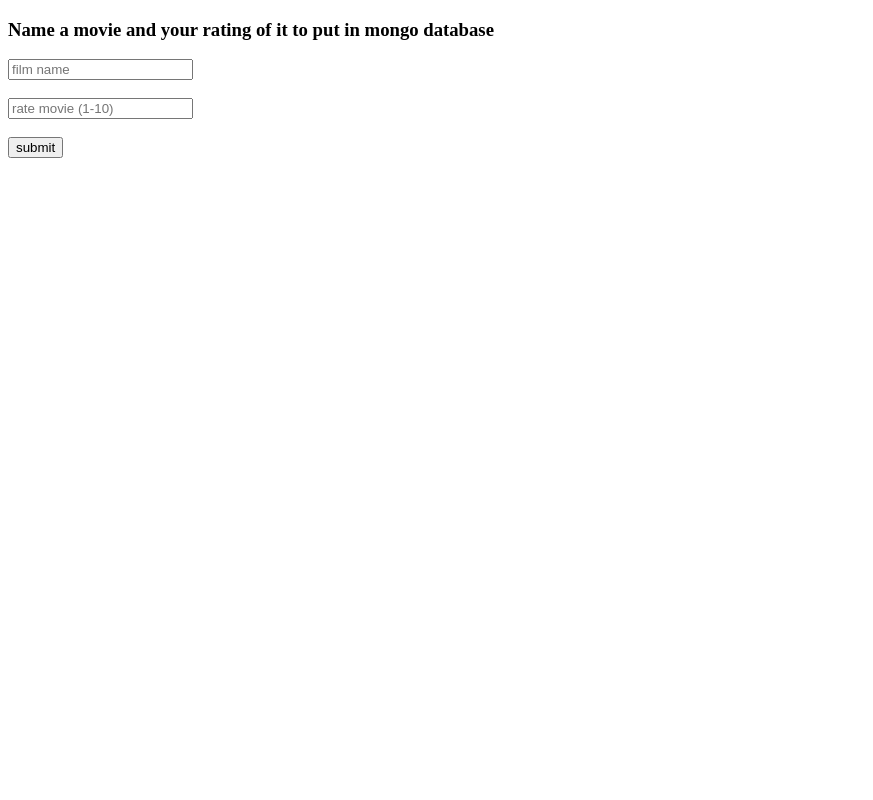
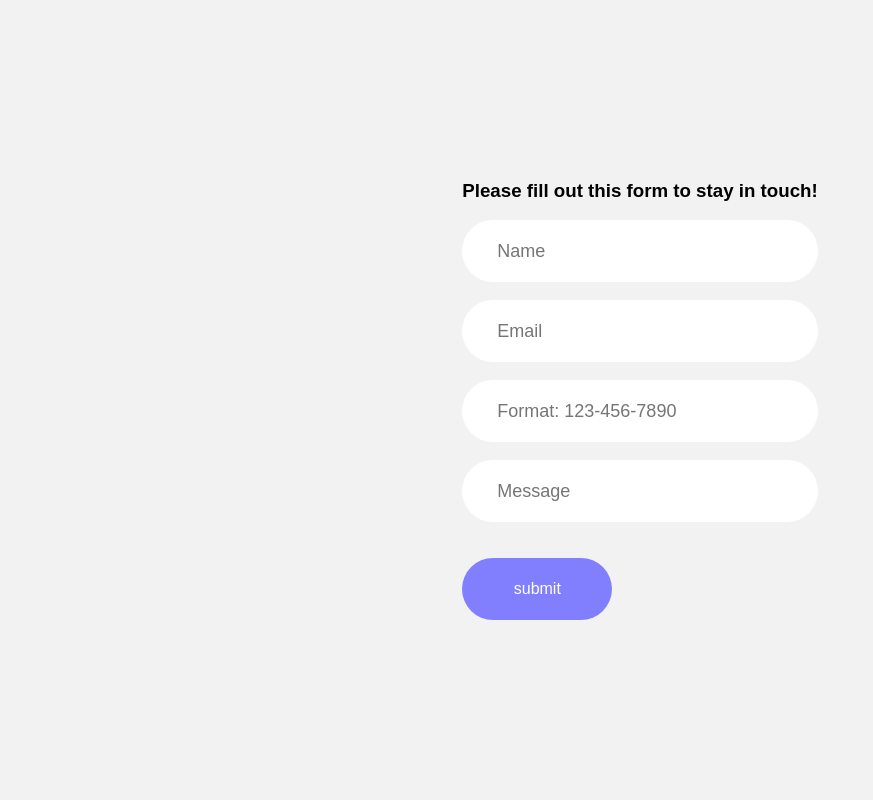
Before and after one commit to bmulaw/mongo-and-flask, a Flask app: template template/form.html in a window 1280 px wide. Shown: the whole page, without its empty margins (0-873 px from the left). Run offline with Flask 2, Linux system fonts and the light colour scheme; the template is opened without the code that fills it, so the values that code supplies are empty; some libraries are stand-ins or nearby versions.

Commit message:
made it form to a website

```diff
--- /dev/null
+++ b/answer.py
@@ -0,0 +1,27 @@
+from flask import Flask, render_template, request
+from flask_pymongo import PyMongo
+
+app = Flask(__name__, template_folder='template')
+
+app.config["MONGO_URI"] = "mongodb://localhost:27017/form"
+mongodb_client = PyMongo(app)
+db = mongodb_client.db
+
+@app.route('/', methods =["POST", "GET"])
+def insert_film():
+    name = request.form.get('name')
+    email = request.form.get('email')
+    phone = request.form.get('phone')
+    message = request.form.get('message')
+    db.form.insert_one(
+        {'name': name,
+        'email': email,
+        'phone': phone,
+        'message': message
+        })
+
+    x   = [i for i in db.form.find()]
+    return render_template('form.html', forms=x)
+
+if __name__ == '__main__':
+    app.run(debug=True)
--- a/form.py
+++ b/form.py
@@ -3,19 +3,11 @@
 
 app = Flask(__name__, template_folder='template')
 
-app.config["MONGO_URI"] = "mongodb://localhost:27017/movie"
-mongodb_client = PyMongo(app)
-db = mongodb_client.db
-
-@app.route('/', methods =["POST"])
+@app.route('/', methods =["POST", "GET"])
 def insert_film():
-    num = request.form.get('num')
-    name = request.form.get('name')
-    db.movie.insert_one(
-        {'name': name,
-        'rating': num
-        })
-    return render_template('form.html')
+    # retrieve data from html inputs, then save to database
+    x = []
+    return render_template('form.html', forms=x)
 
 if __name__ == '__main__':
     app.run(debug=True)
--- /dev/null
+++ b/static/styles/form.css
@@ -0,0 +1,104 @@
+* {
+    margin: 0px;
+    padding: 0px;
+    box-sizing: border-box;
+}
+
+body, html {
+    height: 100%;
+    font-family: Ubuntu-Bold, sans-serif;
+}
+
+input {
+    outline: none;
+    border: none;
+}
+
+button {
+    outline: none !important;
+    border: none;
+    background: transparent;
+}
+
+button:hover {
+    cursor: pointer;
+}
+
+.container-contact100 {
+width: 100%;
+min-height: 100vh;
+display: flex;
+flex-wrap: wrap;
+justify-content: center;
+align-items: center;
+padding: 15px;
+position: relative;
+background-color: #f2f2f2;
+}
+
+.wrap-contact100 {
+width: 550px;
+background: transparent;
+padding: 50px 0px 160px 0px;
+}
+
+.contact100-form {
+width: 100%;
+}
+
+.contact100-form-title {
+display: block;
+font-size: 30px;
+color: #403866;
+line-height: 1.2;
+text-transform: uppercase;
+text-align: center;
+padding-bottom: 49px;
+}
+
+.wrap-input100 {
+width: 100%;
+background-color: #fff;
+border-radius: 31px;
+margin-bottom: 16px;
+position: relative;
+z-index: 1;
+}
+
+.input100 {
+display: block;
+width: 100%;
+border-radius: 31px;
+font-size: 18px;
+}
+
+input.input100 {
+height: 62px;
+padding: 0 35px 0 35px;
+}
+
+.contact100-form-btn {
+display: flex;
+justify-content: center;
+align-items: center;
+padding: 0 20px;
+min-width: 150px;
+height: 62px;
+border-radius: 31px;
+
+font-size: 16px;
+color: #fff;
+transition: all 0.4s;
+position: relative;
+z-index: 1;
+}
+
+.contact100-form-btn::before {
+content: "";
+position: absolute;
+z-index: -1;
+width: 100%;
+height: 100%;
+border-radius: 31px;
+background-color: #827ffe;
+}
--- a/template/form.html
+++ b/template/form.html
@@ -4,18 +4,34 @@
     <meta charset="UTF-8">
     <meta http-equiv="X-UA-Compatible" content="IE=edge">
     <meta name="viewport" content="width=device-width, initial-scale=1.0">
-    <title>Document</title>
+    <link rel= "stylesheet" type= "text/css" href= "{{ url_for('static',filename='styles/form.css') }}">
+    <title>Form Page</title>
 </head>
 <body>
-    <h3>
-        Name a movie and your rating of it to put in mongo database
-    </h3>
+
+    <div class="container-contact100">
+
     <form action="{{url_for('insert_film')}}" method="POST" >
-        <input type="text" name="name" id="name" placeholder="film name">
+        <h3>
+            Please fill out this form to stay in touch!
+        </h3>
+        <br>
+        <input class="input100" type="text" name="name" id="name" placeholder="Name">
+        <br>
+        <input class="input100" type="email" name="email" placeholder="Email">
+        <br>
+        <input class="input100" type="tel" id="phone" name="phone"
+               pattern="[0-9]{3}-[0-9]{3}-[0-9]{4}" required
+               placeholder="Format: 123-456-7890">
+        <br>
+        <input class="input100" type="text" name="message" id="message" height="60" placeholder="Message">
         <br><br>
-        <input type="number" name="num" id="num" placeholder="rate movie (1-10)">
-        <br><br>
-        <button type="submit" name="submit" value="value"> submit </button>
+        <button class="contact100-form-btn" type="submit" name="submit" > submit </button>
     </form>
+    </div>
+
+    <h5>
+        {{forms}}
+    </h5>
 </body>
 </html>
```
